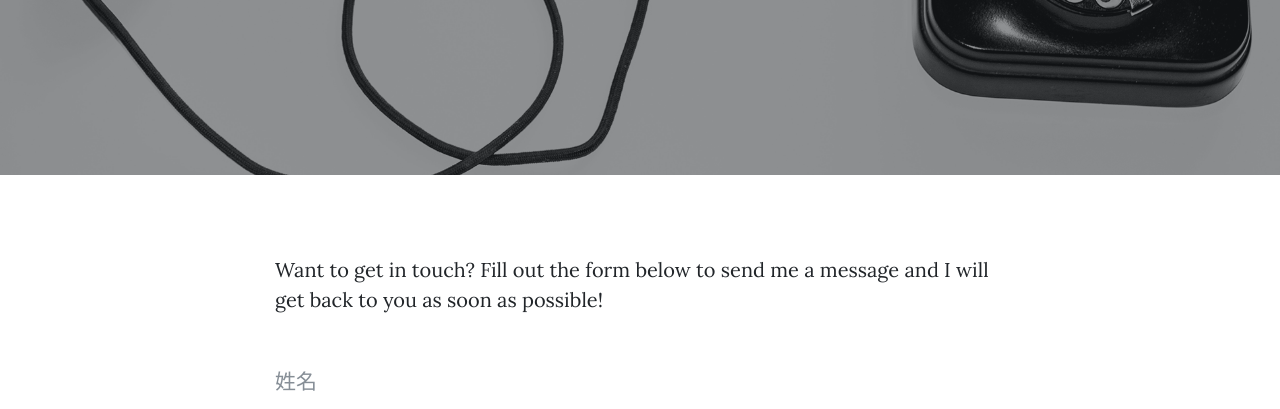
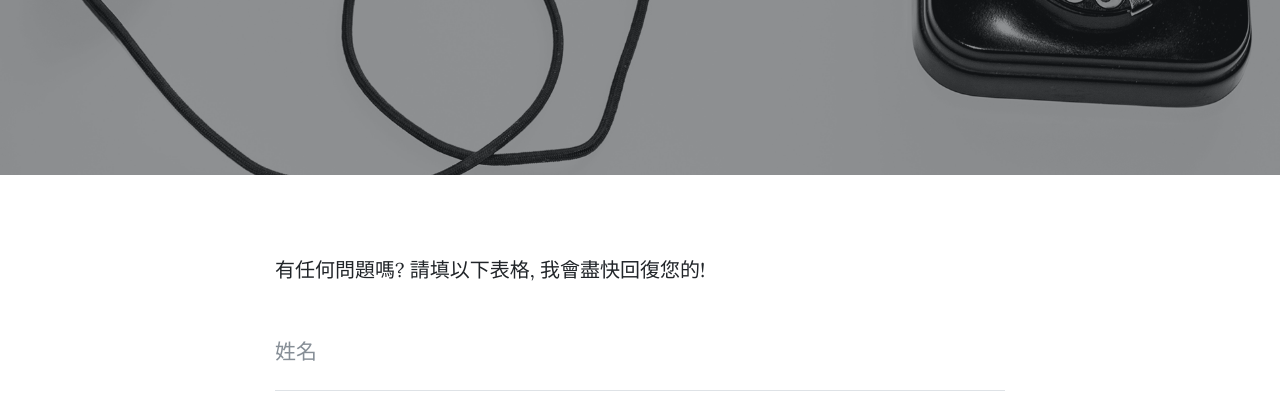
Before and after one commit to stephenlai2018/MyOfficialWebsite, a website: page 我的部落格/contact.html in a window 1280 px wide. Shown: the part 357-766 px from the top of the page. Drawn offline with nearby package versions, Linux system fonts and the light colour scheme.

Commit message:
update contact page
add "有任何問題嗎? 請填以下表格, 我會盡快回復您的!"

```diff
--- a/我的部落格/contact.html
+++ b/我的部落格/contact.html
@@ -70,7 +70,9 @@
     <div class="container">
       <div class="row">
         <div class="col-lg-8 col-md-10 mx-auto">
-          <p>Want to get in touch? Fill out the form below to send me a message and I will get back to you as soon as possible!</p>
+          <p>
+            有任何問題嗎? 請填以下表格, 我會盡快回復您的!
+          </p>
           <!-- Contact Form - Enter your email address on line 19 of the mail/contact_me.php file to make this form work. -->
           <!-- WARNING: Some web hosts do not allow emails to be sent through forms to common mail hosts like Gmail or Yahoo. It's recommended that you use a private domain email address! -->
           <!-- To use the contact form, your site must be on a live web host with PHP! The form will not work locally! -->
```
